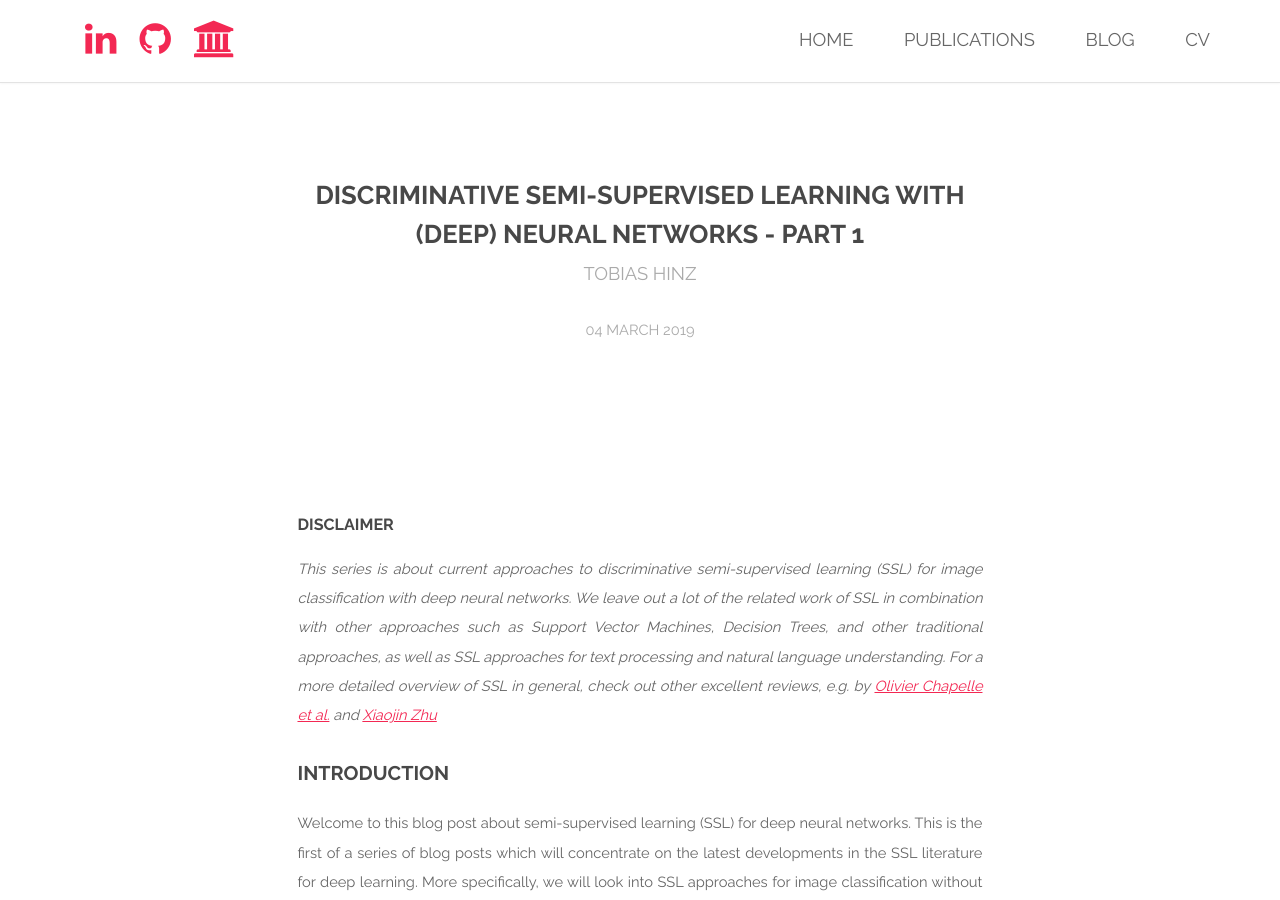
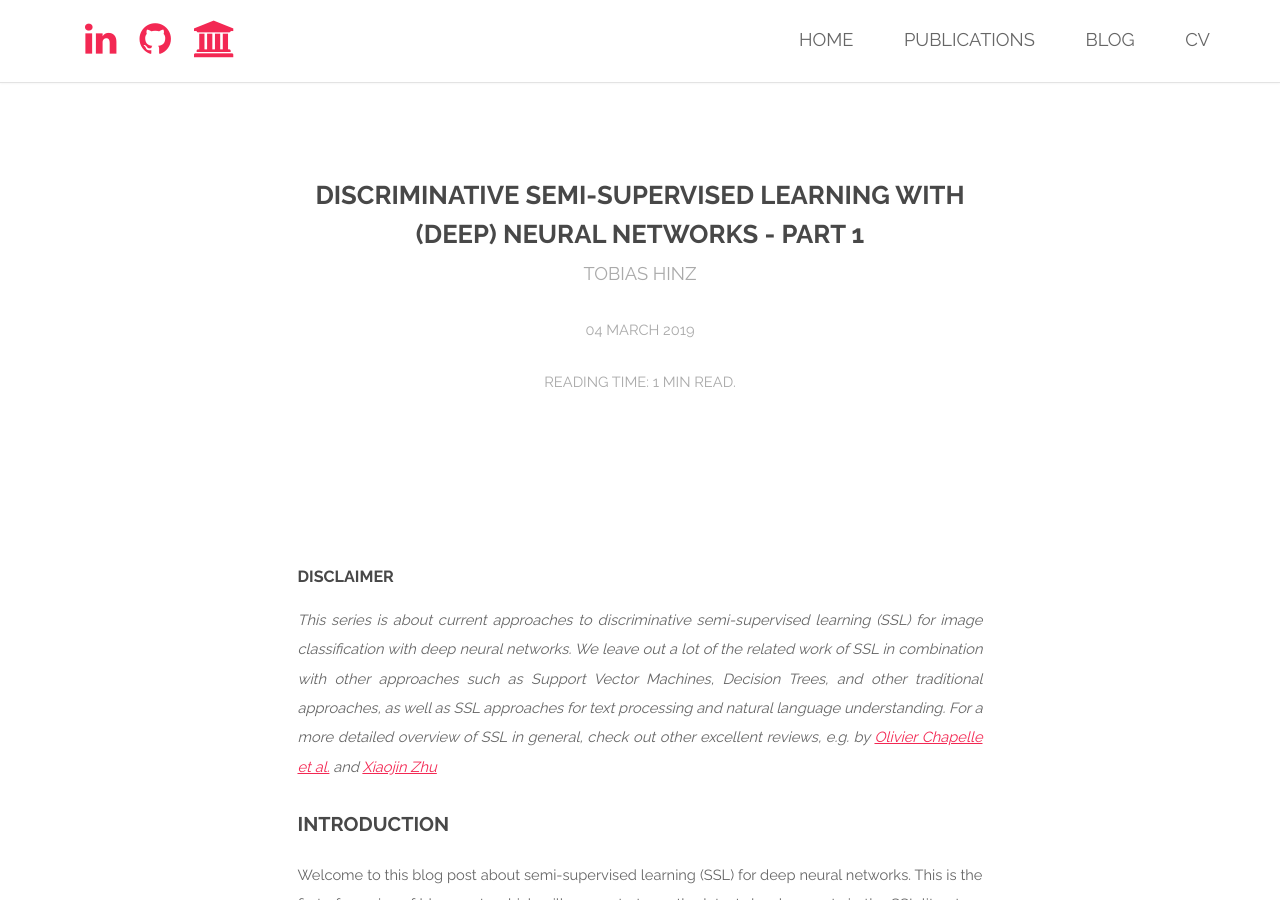
Before and after one commit to tohinz/tohinz.github.io, a Jekyll site: the page built from blog/discriminative-semi-supervised-learning-1.html, in a window 1280 px wide and 900 px high. Built offline with Jekyll 4.4.1, drawn with Linux system fonts in a browser that asks for light colours.

Commit message:
Update blog.html

```diff
--- a/_layouts/blog.html
+++ b/_layouts/blog.html
@@ -8,6 +8,7 @@
 			<h2 style="text-align: center">{{ page.blog_title }}</h2>
 			<p style="text-align: center">{{ page.author }}</p>
 			<p style="text-align: center">{{ page.date | date_to_long_string }}</p>
+			<p style="text-align: center">Reading time: {% include read_time.html %}</p>
 		</header>
 	</div>
 </section>
```
